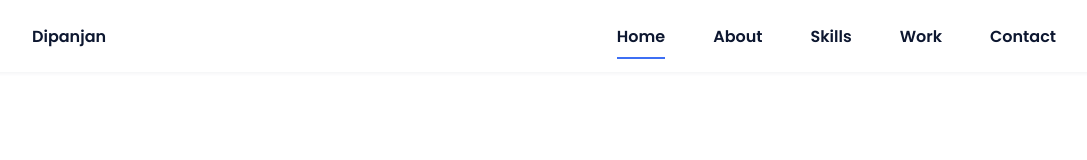
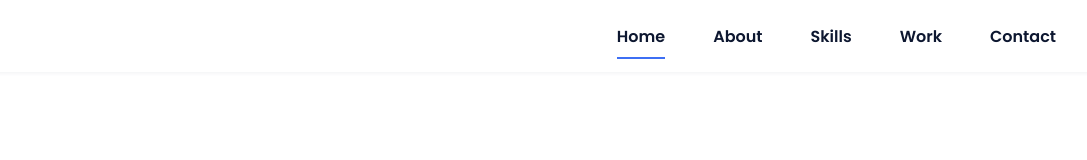
Before and after one commit to Dipanjanmon/my-portfolio, a plain HTML site: page index.html in a window 1280 px wide. Shown: the top 160 px of the page, without its empty margins (96-1183 px from the left). Drawn offline with nearby package versions, Linux system fonts and the light colour scheme.

Commit message:
Update index.html

```diff
--- a/index.html
+++ b/index.html
@@ -16,7 +16,7 @@
         <header class="l-header">
             <nav class="nav bd-grid">
                 <div>
-                    <a href="./about.jpg" class="nav__logo">Dipanjan</a>
+                    <a href="./about.jpg" class="nav__logo"></a>
                 </div>
 
                 <div class="nav__menu" id="nav-menu">
```
